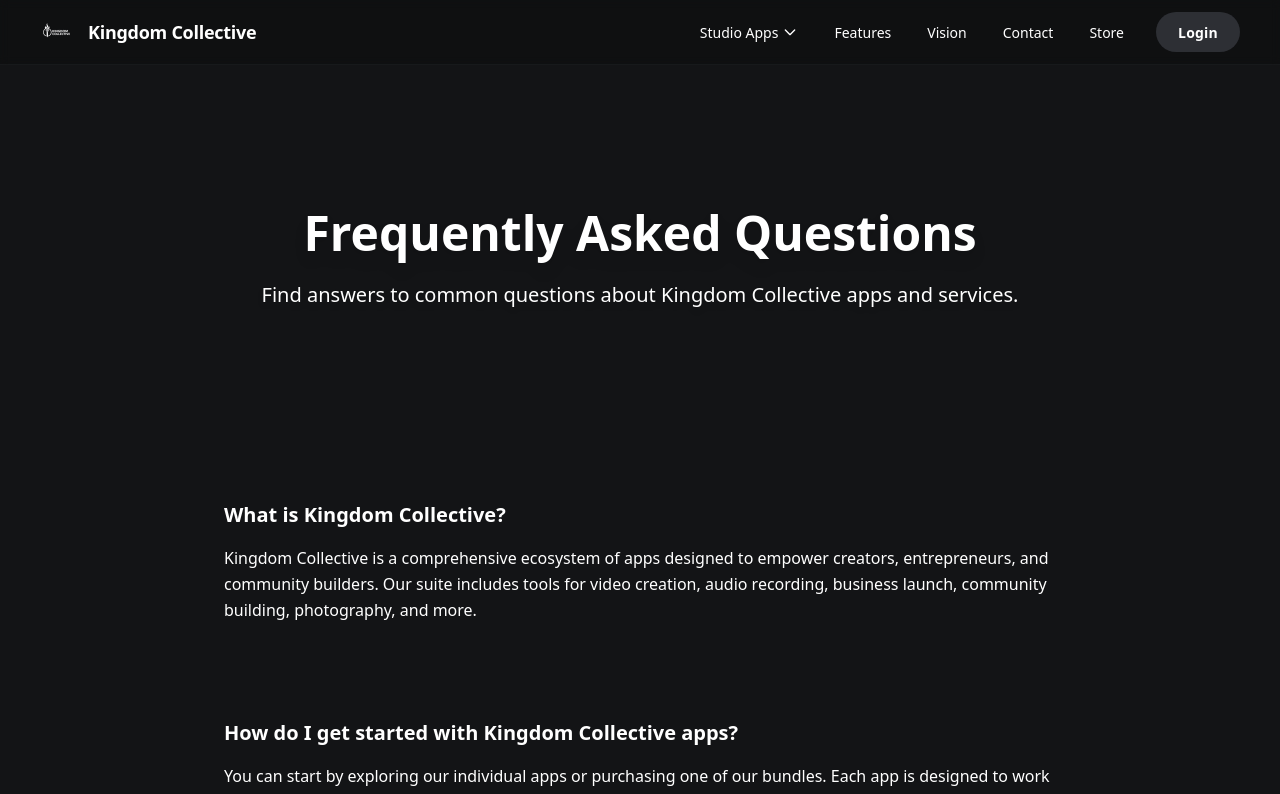
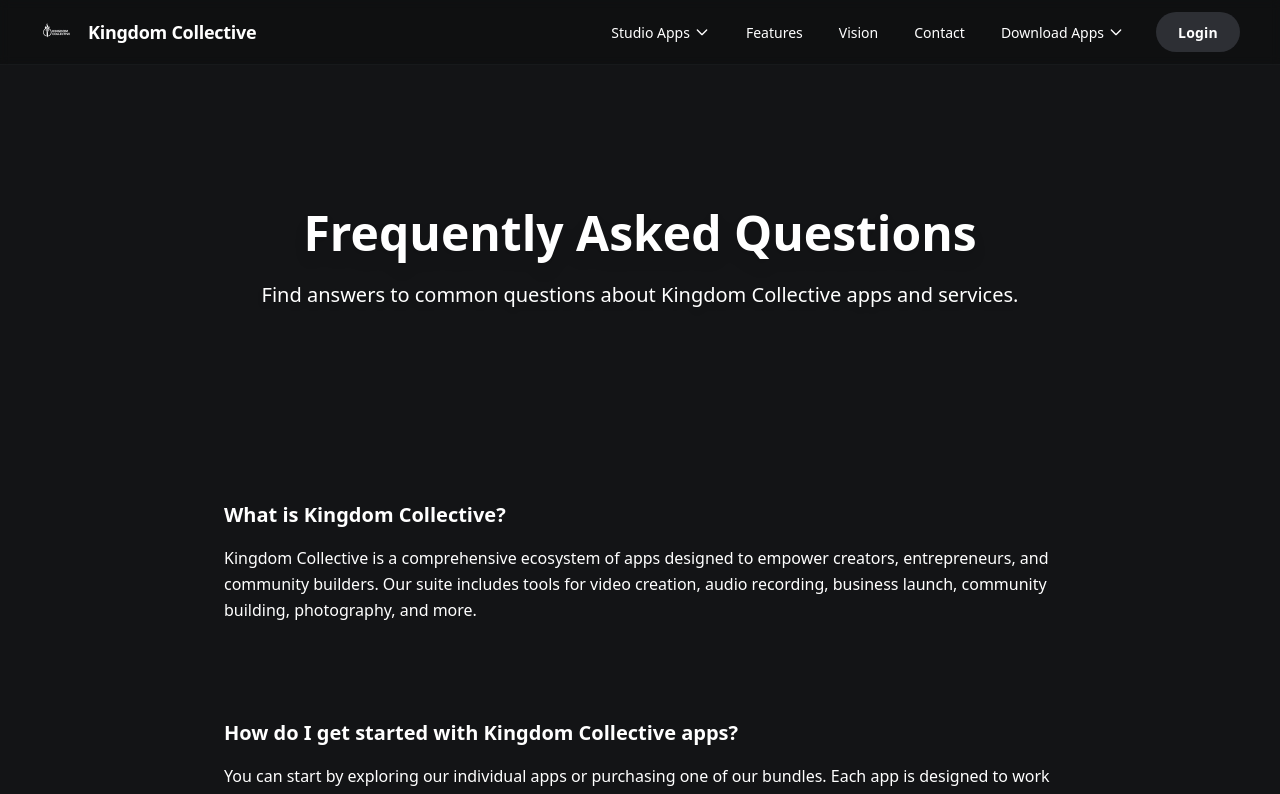
Before and after one commit to desiotrh/kingdom-collective-website, a Next.js app: page /faq in a window 1280 px wide. Shown: the top 794 px of the page. Built offline with nearby package versions, Linux system fonts and the light colour scheme.

Commit message:
Replace Beacons store with app store download links

```diff
--- a/components/Navigation.tsx
+++ b/components/Navigation.tsx
@@ -82,14 +82,29 @@
           >
             Contact
           </Link>
-          <a
-            href="https://desitotrh.com"
-            target="_blank"
-            rel="noopener noreferrer"
-            className="text-white text-sm font-medium leading-normal hover:text-blue transition-colors duration-200"
-          >
-            Store
+          <div className="relative group">
+            <button className="text-white text-sm font-medium leading-normal hover:text-blue transition-colors duration-200 flex items-center gap-1">
+              Download Apps
+              <svg className="w-4 h-4" fill="none" stroke="currentColor" viewBox="0 0 24 24">
+                <path strokeLinecap="round" strokeLinejoin="round" strokeWidth={2} d="M19 9l-7 7-7-7" />
+              </svg>
+            </button>
+
+            <div className="absolute top-full left-0 mt-2 w-64 bg-black/90 backdrop-blur-sm border border-gray/30 rounded-xl py-2 z-[9999999] opacity-0 group-hover:opacity-100 transition-opacity duration-200 pointer-events-auto">
+              <a href="#" target="_blank" rel="noopener noreferrer" className="block px-4 py-2 text-white hover:bg-gray-800 hover:text-white transition-colors duration-200">
+                <div className="flex items-center gap-2">
+                  <span className="text-lg">🍎</span>
+                  <span>App Store</span>
+                </div>
               </a>
+              <a href="#" target="_blank" rel="noopener noreferrer" className="block px-4 py-2 text-white hover:bg-gray-800 hover:text-white transition-colors duration-200">
+                <div className="flex items-center gap-2">
+                  <span className="text-lg">🤖</span>
+                  <span>Google Play</span>
+                </div>
+              </a>
+            </div>
+          </div>
         </div>
 
         {/* Desktop CTA Buttons */}
@@ -216,15 +231,29 @@
             >
               Contact
             </Link>
+            <div className="space-y-2">
+              <div className="text-white text-sm font-medium mb-2">Download Apps</div>
+              <div className="pl-4 space-y-2">
                 <a
-              href="https://desitotrh.com"
+                  href="#"
                   target="_blank"
                   rel="noopener noreferrer"
-              className="block text-white hover:text-blue transition-colors duration-200 text-sm font-medium"
+                  className="block text-white hover:text-blue transition-colors duration-200 text-sm"
                   onClick={() => setIsMenuOpen(false)}
                 >
-              Store
+                  🍎 App Store
                 </a>
+                <a
+                  href="#"
+                  target="_blank"
+                  rel="noopener noreferrer"
+                  className="block text-white hover:text-blue transition-colors duration-200 text-sm"
+                  onClick={() => setIsMenuOpen(false)}
+                >
+                  🤖 Google Play
+                </a>
+              </div>
+            </div>
             <div className="pt-4 border-t border-gray space-y-3">
               {isAuthenticated ? (
                 <Link href="/dashboard" className="block w-full text-left bg-gray text-white px-4 py-2 rounded-full font-bold text-sm tracking-[0.015em] hover:bg-blue hover:text-white transition-all duration-200">
--- a/pages/contact.tsx
+++ b/pages/contact.tsx
@@ -217,7 +217,7 @@
               Ready to <span className="text-blue">Get Started</span>?
             </h2>
             <p className="text-white text-xl leading-relaxed max-w-3xl mx-auto mb-8">
-              Explore our apps and start creating with purpose today.
+              Explore our apps and download them to your mobile device.
             </p>
 
             <div className="grid grid-cols-1 md:grid-cols-3 gap-8 mt-12">
@@ -238,12 +238,17 @@
                 </Link>
               </div>
               <div className="text-center">
-                <div className="text-4xl mb-4">🛍️</div>
-                <h3 className="text-white text-xl font-bold mb-3">Visit Our Store</h3>
-                <p className="text-white">Find courses, templates, and resources to enhance your journey.</p>
-                <a href="https://desitotrh.com" target="_blank" rel="noopener noreferrer" className="inline-block mt-4 text-blue hover:text-blue/80 transition-colors duration-200 font-medium">
-                  Shop Now →
-                </a>
+                <div className="text-4xl mb-4">📱</div>
+                <h3 className="text-white text-xl font-bold mb-3">Download Our Apps</h3>
+                <p className="text-white">Get our apps on your mobile device for on-the-go creation.</p>
+                <div className="flex flex-col sm:flex-row gap-2 mt-4 justify-center">
+                  <a href="#" target="_blank" rel="noopener noreferrer" className="inline-block text-blue hover:text-blue/80 transition-colors duration-200 font-medium">
+                    🍎 App Store →
+                  </a>
+                  <a href="#" target="_blank" rel="noopener noreferrer" className="inline-block text-blue hover:text-blue/80 transition-colors duration-200 font-medium">
+                    🤖 Google Play →
+                  </a>
+                </div>
               </div>
             </div>
           </div>
```
Lines whose indentation alone changed are shown as unchanged.
